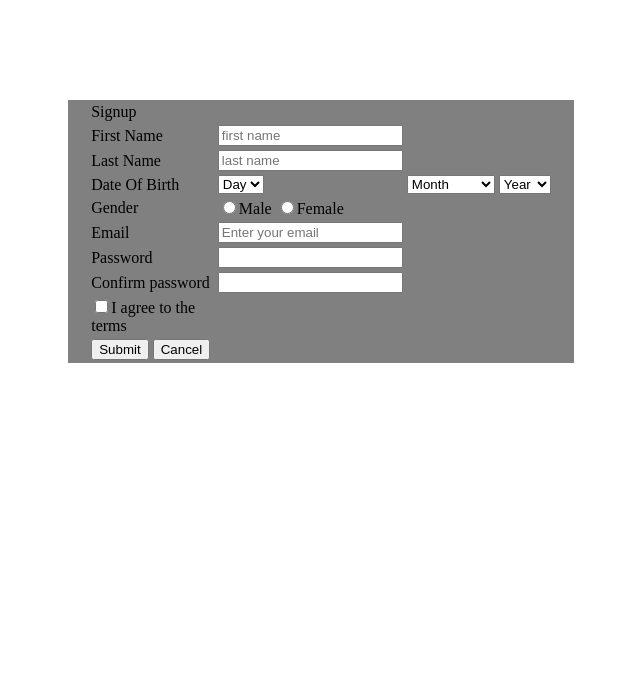
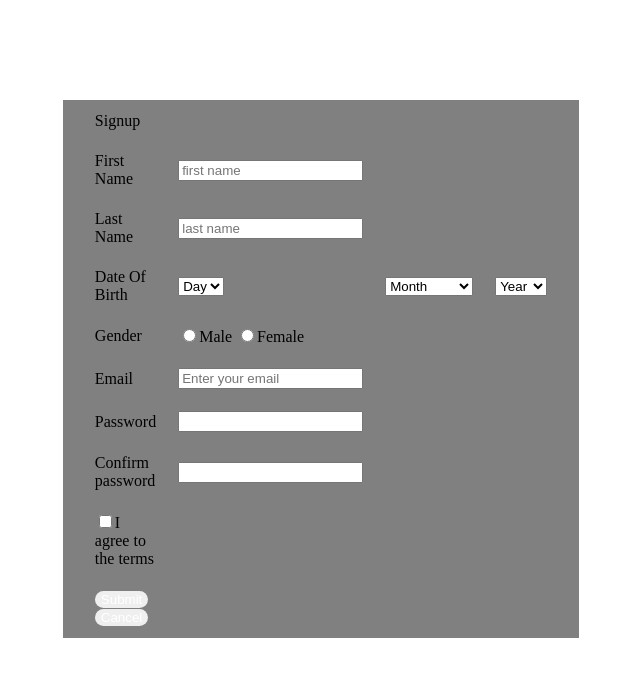
Before and after one commit to impmherath/signup-page, a plain HTML site: page index.html in a window 1280 px wide. Shown: the whole page, without its empty margins (319-959 px from the left). Drawn offline with Linux system fonts and the light colour scheme.

Commit message:
Update style.css

```diff
--- a/style.css
+++ b/style.css
@@ -7,3 +7,15 @@ table{
     padding-left: 20px;
     padding-right: 20px;
 }
+
+td{
+  padding: 10px;
+}
+
+
+
+.btn{
+   color: white;
+   border-radius: 20px;
+   border: none;
+}
```
